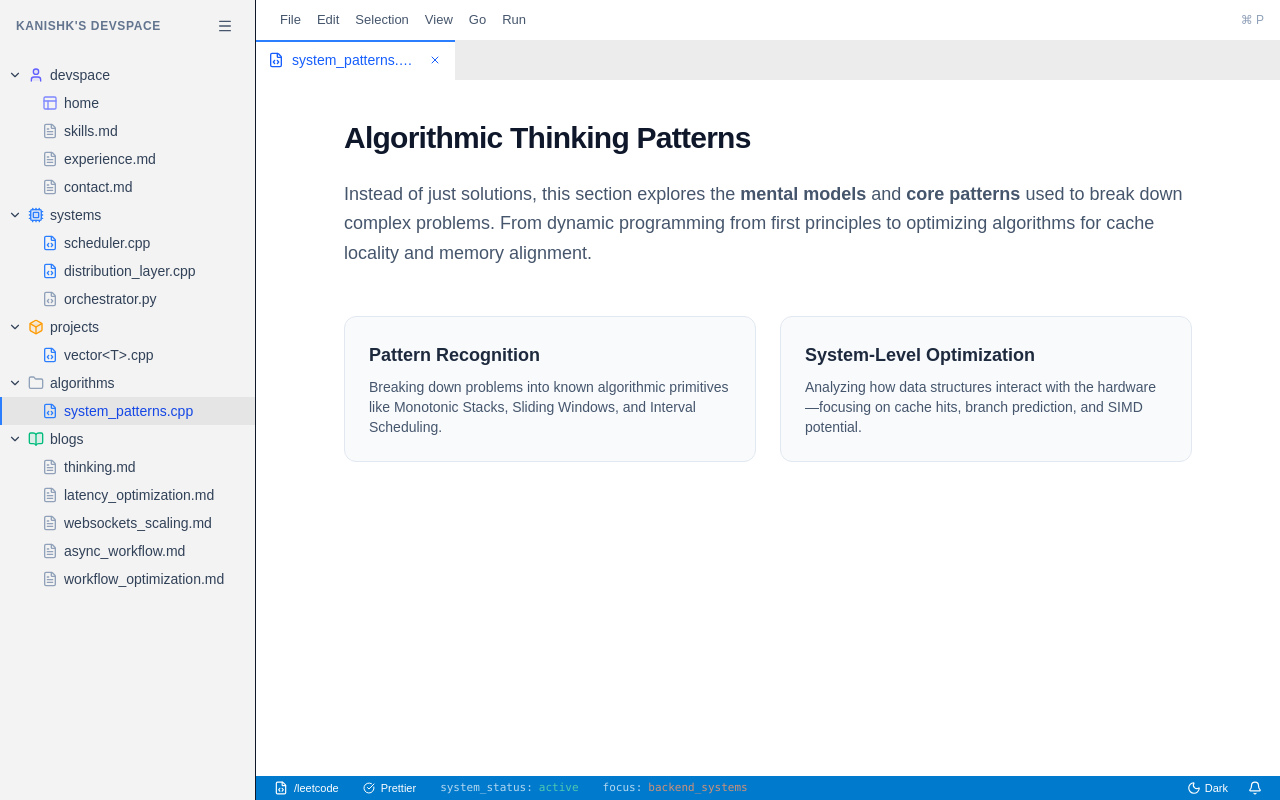
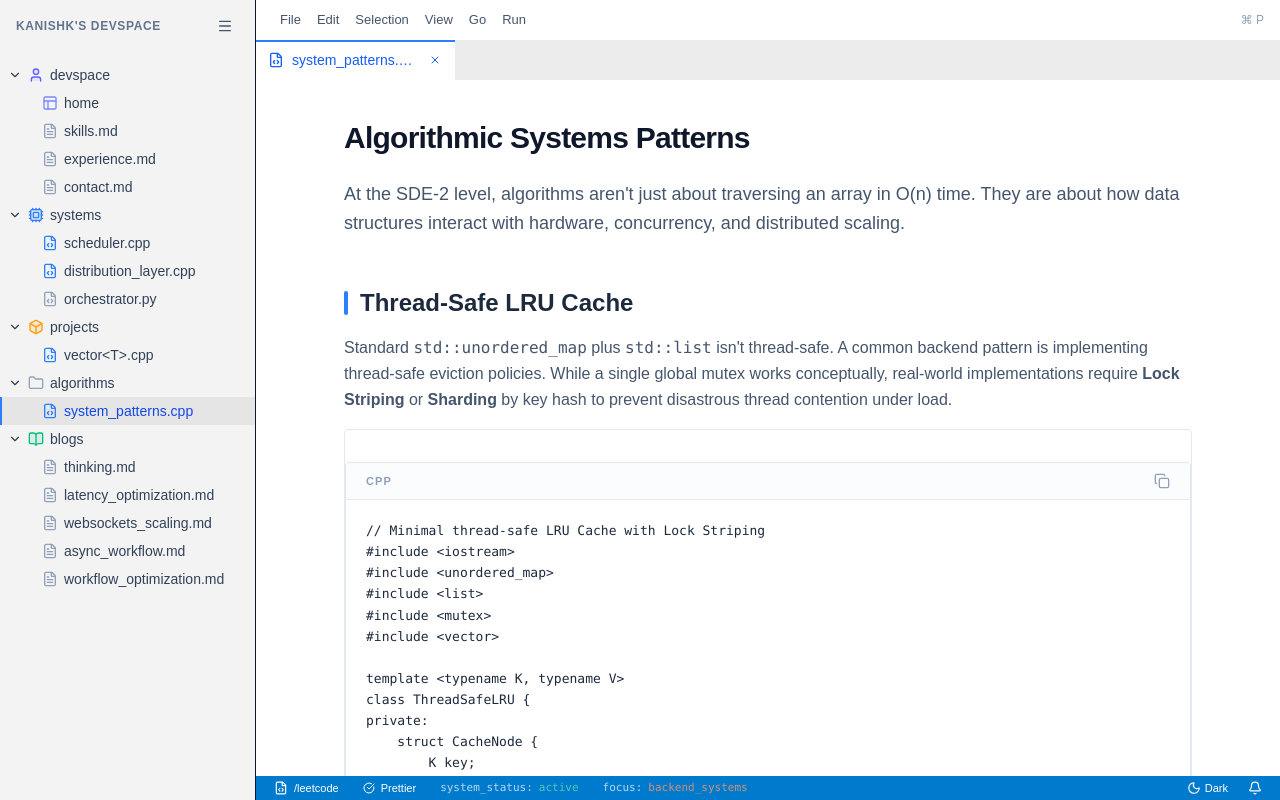
Before and after one commit to KanishkKa1/devspace, a Next.js app: page /leetcode in a window 1280 px wide. Built offline with nearby package versions, Linux system fonts and the light colour scheme.

Commit message:
feat: structured and updated leetcode

```diff
--- a/src/app/leetcode/page.tsx
+++ b/src/app/leetcode/page.tsx
@@ -1,23 +1,111 @@
+import { CodeBlock } from "@/components/ui/CodeBlock";
+
 export default function LeetcodeDirectory() {
+  const lruCode = `// Minimal thread-safe LRU Cache with Lock Striping
+#include <iostream>
+#include <unordered_map>
+#include <list>
+#include <mutex>
+#include <vector>
+
+template <typename K, typename V>
+class ThreadSafeLRU {
+private:
+    struct CacheNode {
+        K key;
+        V value;
+    };
+
+    const size_t capacity;
+    std::list<CacheNode> items;
+    std::unordered_map<K, typename std::list<CacheNode>::iterator> map;
+    mutable std::mutex mtx;
+
+public:
+    ThreadSafeLRU(size_t cap) : capacity(cap) {}
+
+    bool get(const K& key, V& out_value) {
+        std::lock_guard<std::mutex> lock(mtx);
+        auto it = map.find(key);
+        if (it == map.end()) return false;
+
+        // Move to front
+        items.splice(items.begin(), items, it->second);
+        out_value = it->second->value;
+        return true;
+    }
+
+    void put(const K& key, const V& value) {
+        std::lock_guard<std::mutex> lock(mtx);
+        auto it = map.find(key);
+
+        if (it != map.end()) {
+            it->second->value = value;
+            items.splice(items.begin(), items, it->second);
+            return;
+        }
+
+        if (items.size() >= capacity) {
+            auto last = items.back();
+            map.erase(last.key);
+            items.pop_back();
+        }
+
+        items.push_front({key, value});
+        map[key] = items.begin();
+    }
+};`;
+
   return (
-    <div className="max-w-4xl mx-auto px-6 py-10 pb-20 animate-fade-in-up">
-      <h1 className="text-3xl font-bold tracking-tight text-slate-900 dark:text-white mb-6">Algorithmic Thinking Patterns</h1>
-      <div className="prose dark:prose-invert max-w-none text-slate-600 dark:text-[#cccccc]">
+    <div className="max-w-4xl mx-auto px-6 py-10 pb-20">
+      <h1 className="text-3xl font-bold tracking-tight text-slate-900 dark:text-white mb-6">Algorithmic Systems Patterns</h1>
+      <div className="prose dark:prose-invert max-w-none text-slate-600 dark:text-[#cccccc] mb-12">
         <p className="text-lg leading-relaxed">
-          Instead of just solutions, this section explores the <strong>mental models</strong> and <strong>core patterns</strong> used to break down complex problems.
-          From dynamic programming from first principles to optimizing algorithms for cache locality and memory alignment.
+          At the SDE-2 level, algorithms aren't just about traversing an array in O(n) time. They are about how data structures interact with hardware, concurrency, and distributed scaling.
         </p>
-        <div className="grid grid-cols-1 md:grid-cols-2 gap-6 mt-12">
-          <div className="p-6 rounded-xl bg-slate-50 dark:bg-neutral-900 border border-slate-200 dark:border-neutral-800">
-            <h3 className="text-lg font-bold text-slate-800 dark:text-white mb-2">Pattern Recognition</h3>
-            <p className="text-sm">Breaking down problems into known algorithmic primitives like Monotonic Stacks, Sliding Windows, and Interval Scheduling.</p>
+      </div>
+
+      <div className="space-y-12">
+        {/* LRU Cache */}
+        <section>
+          <div className="flex items-center gap-3 mb-4">
+             <div className="h-6 w-1 bg-blue-500 rounded"></div>
+             <h2 className="text-2xl font-bold text-slate-800 dark:text-white">Thread-Safe LRU Cache</h2>
           </div>
-          <div className="p-6 rounded-xl bg-slate-50 dark:bg-neutral-900 border border-slate-200 dark:border-neutral-800">
-            <h3 className="text-lg font-bold text-slate-800 dark:text-white mb-2">System-Level Optimization</h3>
-            <p className="text-sm">Analyzing how data structures interact with the hardware—focusing on cache hits, branch prediction, and SIMD potential.</p>
+          <p className="text-slate-600 dark:text-neutral-400 mb-4 leading-relaxed">
+            Standard <code>std::unordered_map</code> plus <code>std::list</code> isn't thread-safe. A common backend pattern is implementing thread-safe eviction policies. While a single global mutex works conceptually, real-world implementations require <strong>Lock Striping</strong> or <strong>Sharding</strong> by key hash to prevent disastrous thread contention under load.
+          </p>
+          <div className="border border-slate-200 dark:border-neutral-800 rounded overflow-hidden">
+             <CodeBlock code={lruCode} language="cpp" showLineNumbers={false} />
           </div>
-        </div>
+          <div className="mt-4 p-4 bg-yellow-50 dark:bg-yellow-900/10 border border-yellow-200 dark:border-yellow-700/50 rounded text-sm text-yellow-800 dark:text-yellow-500">
+             <strong>Trade-off Note:</strong> Splitting the cache into `N` independent partitions (sharding) reduces lock contention significantly at the cost of slightly suboptimal global eviction ordering.
+          </div>
+        </section>
+
+        {/* Token Bucket */}
+        <section>
+          <div className="flex items-center gap-3 mb-4">
+             <div className="h-6 w-1 bg-emerald-500 rounded"></div>
+             <h2 className="text-2xl font-bold text-slate-800 dark:text-white">Token Bucket Rate Limiting</h2>
+          </div>
+          <p className="text-slate-600 dark:text-neutral-400 mb-4 leading-relaxed">
+            API Gateways require distributed rate limiting. The Token Bucket algorithm allows burst traffic (unlike Leaky Bucket) while maintaining an average rate. In a distributed environment, this is often implemented via Redis Lua scripts to guarantee atomicity.
+          </p>
+        </section>
+
+        {/* Consistent Hashing */}
+        <section>
+          <div className="flex items-center gap-3 mb-4">
+             <div className="h-6 w-1 bg-purple-500 rounded"></div>
+             <h2 className="text-2xl font-bold text-slate-800 dark:text-white">Consistent Hashing</h2>
+          </div>
+          <p className="text-slate-600 dark:text-neutral-400 mb-4 leading-relaxed">
+             Traditional modulo hashing (`hash(key) % N`) forces a complete data rebalance when a node is added or lost. System-level patterns map hashes to a ring topology, and nodes to points on the ring. Finding a node becomes a binary search (`std::lower_bound`) on the sorted ring array, resulting in O(log N) routing overhead with minimal key movement.
+          </p>
+        </section>
       </div>
+
     </div>
   );
 }
```
